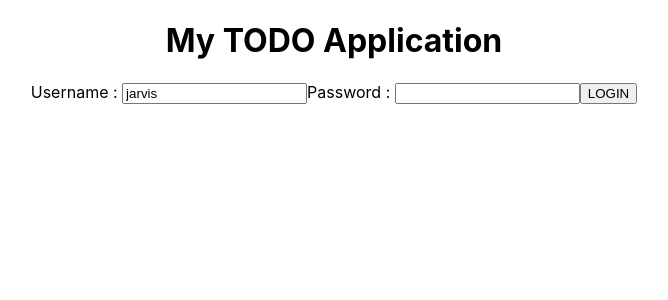
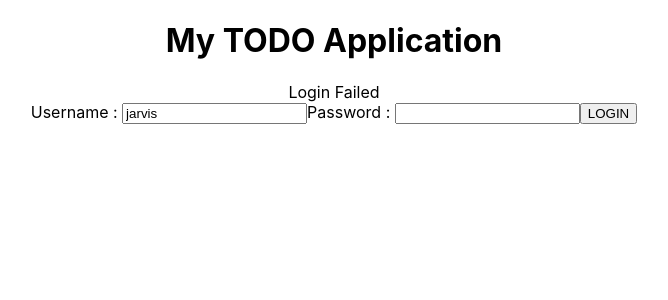
Before and after one commit to jarvis3439/todo-fullstack-react-springboot, a React (Create React App) app in the folder todo-react-frontend/: page / in a window 1280 px wide. Shown: the top 300 px of the page, without its empty margins (306-974 px from the left). Built offline with nearby package versions, Linux system fonts and the light colour scheme.

Commit message:
Hardcoded authenitcation of login component

```diff
--- a/todo-react-frontend/src/Components/TODO/Login.js
+++ b/todo-react-frontend/src/Components/TODO/Login.js
@@ -1,4 +1,5 @@
 import React, { Component } from "react";
+import LoginResponse from "./LoginResponse";
 
 class Login extends Component {
   constructor(props) {
@@ -6,6 +7,7 @@ class Login extends Component {
     this.state = {
       username: "jarvis",
       password: "",
+      loginStatus: false,
     };
   }
 
@@ -16,9 +18,23 @@ class Login extends Component {
     });
   };
 
+  loginResponse = () => {
+    if (this.state.username === "jarvis" && this.state.password === "jarvis") {
+      this.setState({ loginStatus: true });
+    } else {
+      this.setState({ loginStatus: false });
+    }
+  };
+
   render() {
     return (
       <div>
+        <LoginResponse status={this.state.loginStatus} />
+        {/*    {this.state.loginStatus === true ? (
+           <div>Login Successfull</div>
+         ) : (
+           <div>Login Failed</div>
+        )} */}
         Username :{" "}
         <input
           type="text"
@@ -33,7 +49,7 @@ class Login extends Component {
           value={this.state.password}
           onChange={this.onChange}
         />
-        <button>LOGIN</button>
+        <button onClick={this.loginResponse}>LOGIN</button>
       </div>
     );
   }
--- /dev/null
+++ b/todo-react-frontend/src/Components/TODO/LoginResponse.js
@@ -0,0 +1,15 @@
+import React from "react";
+
+function LoginResponse(props) {
+  return (
+    <div>
+      {props.status ? (
+        <div> Login Successfull </div>
+      ) : (
+        <div> Login Failed </div>
+      )}
+    </div>
+  );
+}
+
+export default LoginResponse;
```
